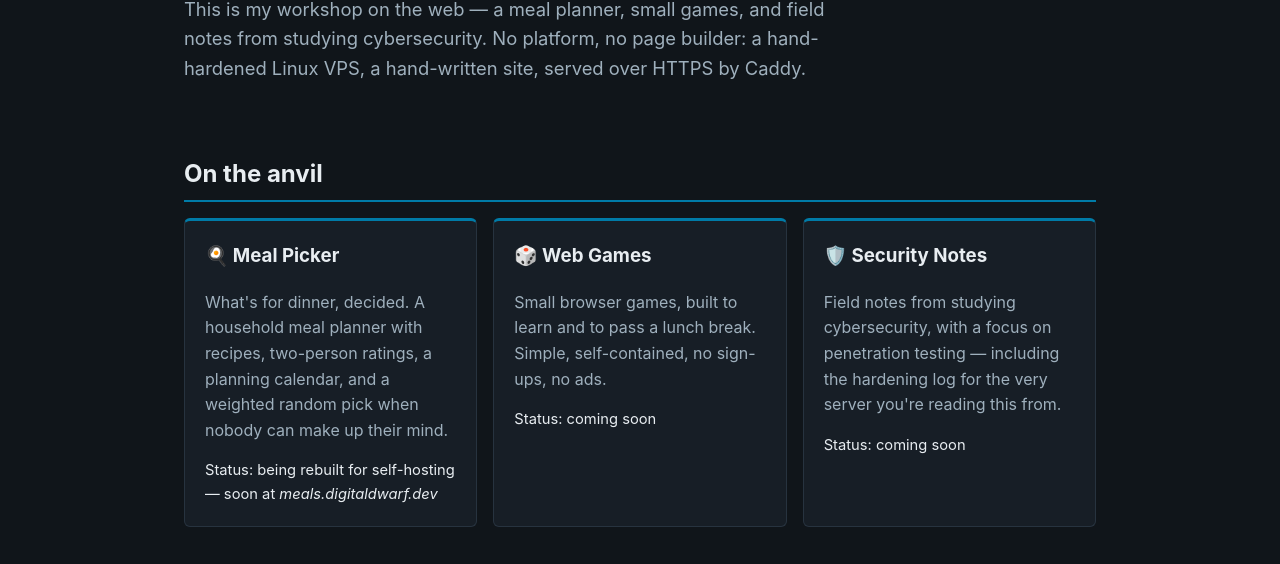
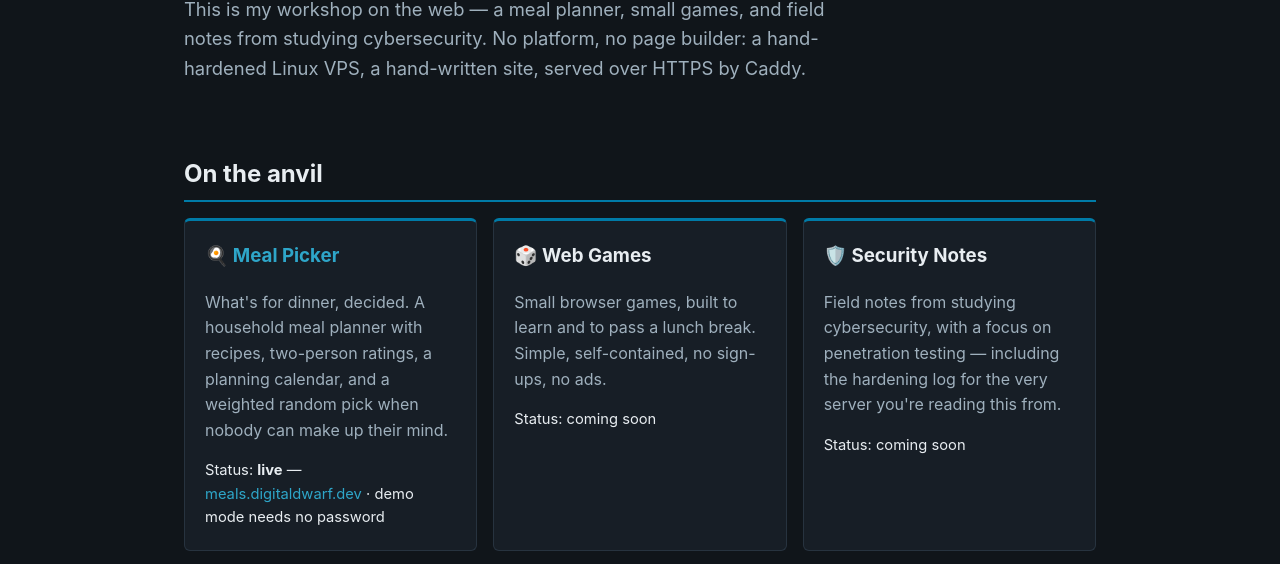
Before and after one commit to micmacmo08/digitaldwarf-site, a plain HTML site: page index.html in a window 1280 px wide. Shown: the part 212-776 px from the top of the page. Drawn offline with Linux system fonts and the light colour scheme.

Commit message:
Meal Picker is live: link its card to meals.digitaldwarf.dev

```diff
--- a/index.html
+++ b/index.html
@@ -30,9 +30,9 @@
 		<div class="cards">
 
 			<article class="card">
-				<h3>🍳 Meal Picker</h3>
+				<h3><a href="https://meals.digitaldwarf.dev">🍳 Meal Picker</a></h3>
 				<p>What's for dinner, decided. A household meal planner with recipes, two-person ratings, a planning calendar, and a weighted random pick when nobody can make up their mind.</p>
-				<p class="status">Status: being rebuilt for self-hosting — soon at <em>meals.digitaldwarf.dev</em></p>
+				<p class="status">Status: <strong>live</strong> — <a href="https://meals.digitaldwarf.dev">meals.digitaldwarf.dev</a> · demo mode needs no password</p>
 			</article>
 
 			<article class="card">
```
